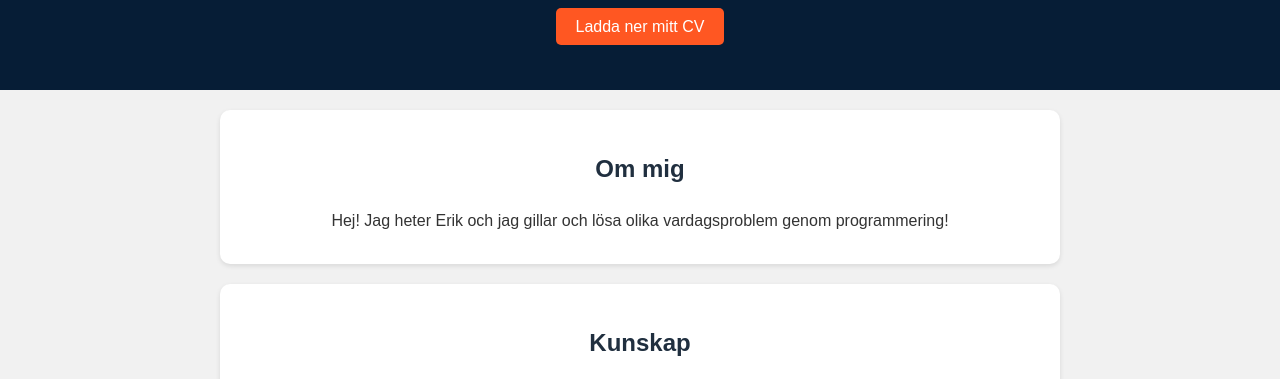
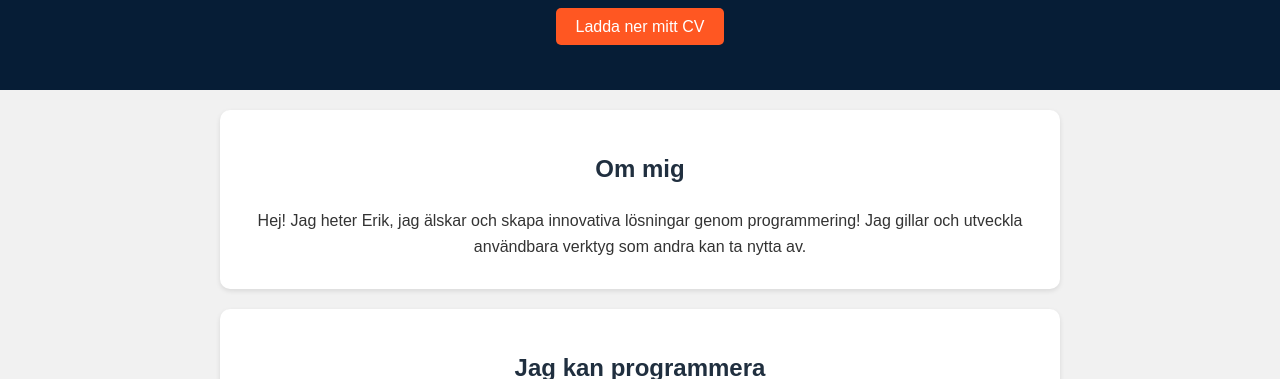
Before and after one commit to erik429/Egen-hemsida, a plain HTML site: page index.html in a window 1280 px wide. Shown: the part 377-756 px from the top of the page. Drawn offline with nearby package versions, Linux system fonts and the light colour scheme; no server answers.

Commit message:
+ ändrat lite text + fixat en trasig länk

```diff
--- a/index.html
+++ b/index.html
@@ -26,11 +26,11 @@
 
     <section id="about">
         <h2>Om mig</h2>
-        <p>Hej! Jag heter Erik och jag gillar och lösa olika vardagsproblem genom programmering!</p>
+        <p>Hej! Jag heter Erik, jag älskar och skapa innovativa lösningar genom programmering! Jag gillar och utveckla användbara verktyg som andra kan ta nytta av.</p>
     </section>
 
     <section id="skills">
-        <h2>Kunskap</h2>
+        <h2>Jag kan programmera </h2>
         <ul class="skills-list">
             <li><i class="fab fa-html5"></i> HTML & CSS</li>
             <li><i class="fab fa-python"></i> Python</li>
@@ -102,7 +102,7 @@
 
     <footer>
         <p>&copy; 2024 Erik Behrnerts</p>
-        <a href="https://github.com/erik429/Twitch-Drops">
+        <a href="https://github.com/erik429/">
             <i class="fab fa-github"></i> GitHub
         </a>
     </footer>
```
